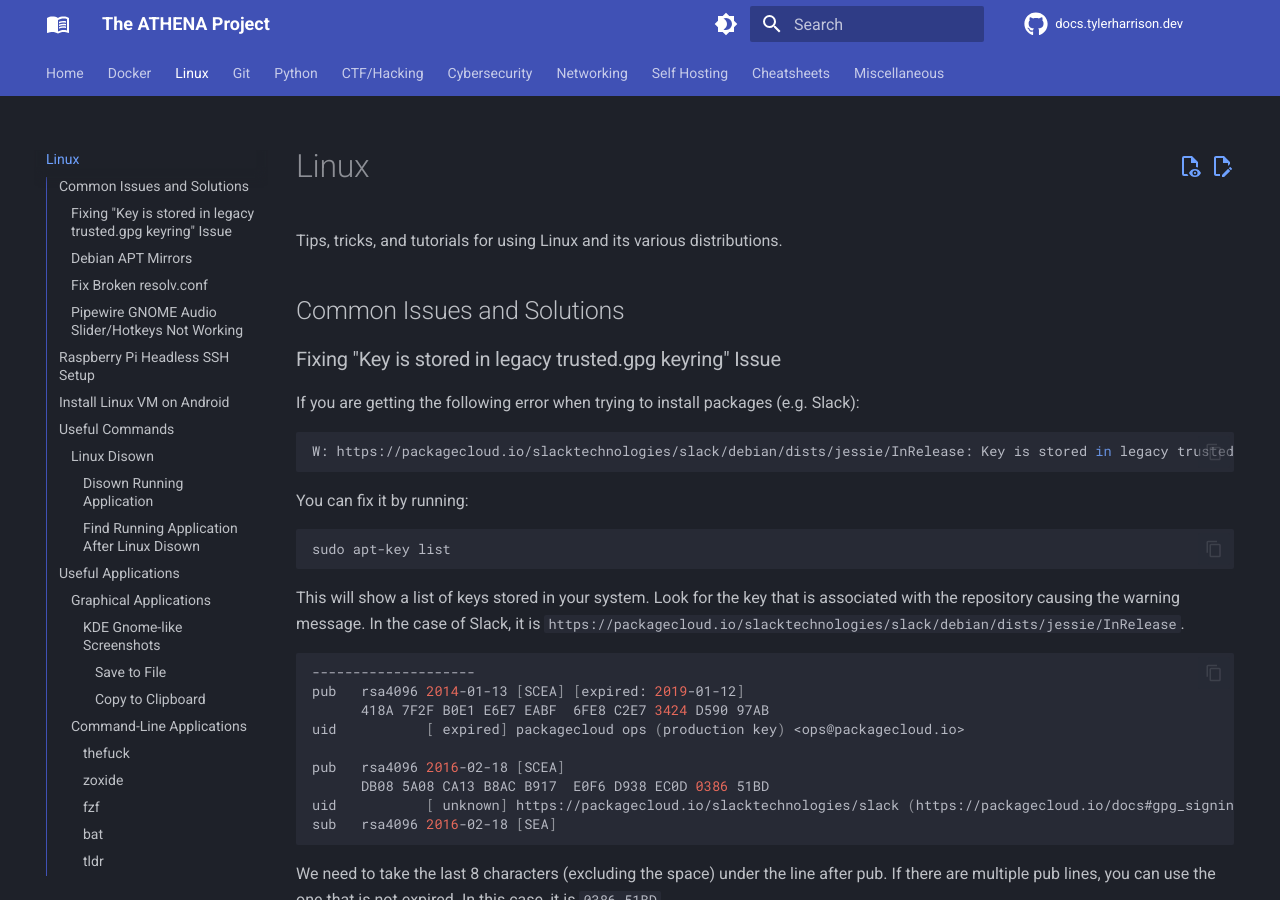
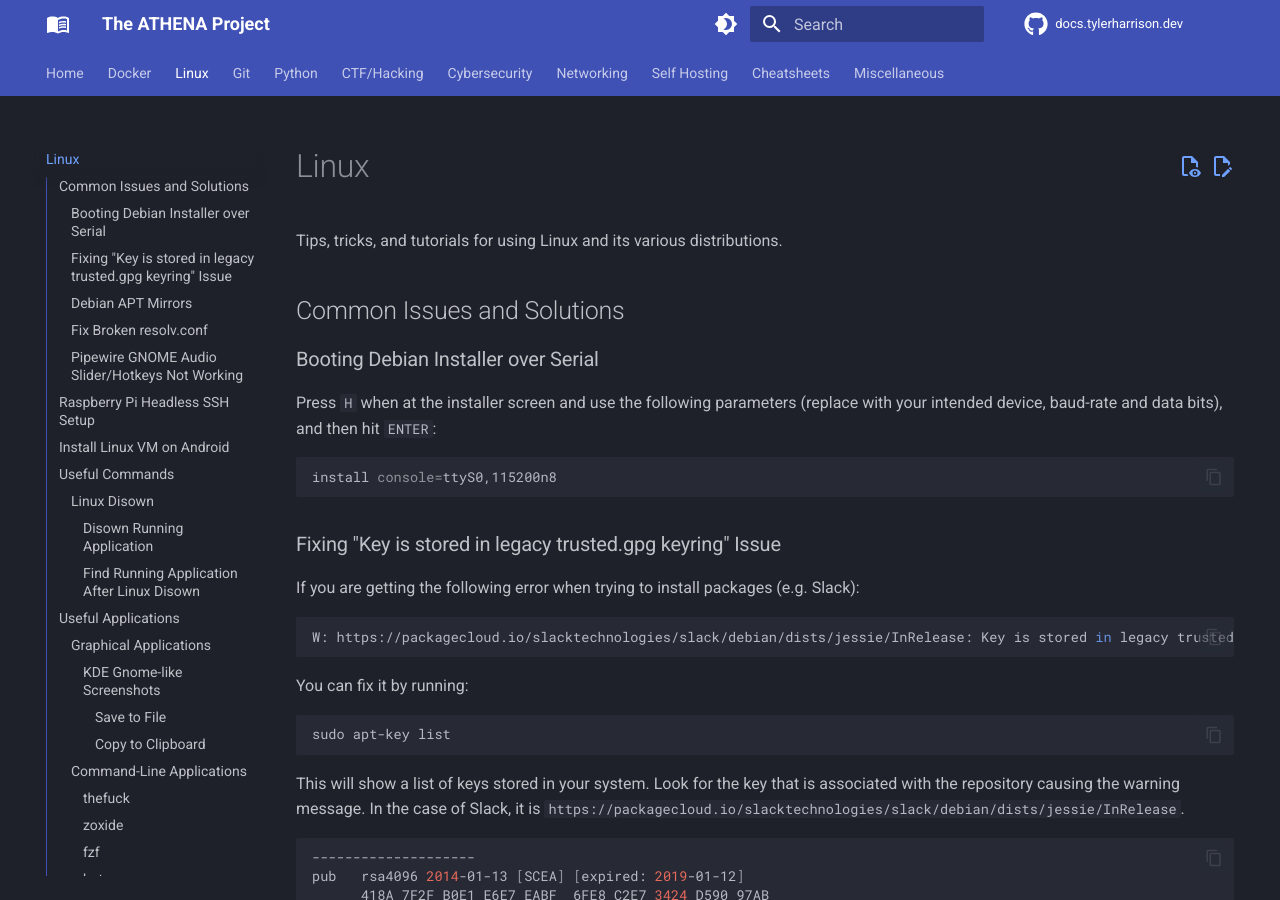
Before and after one commit to williamhatcher/docs.tylerharrison.dev, an MkDocs documentation site: the page built from docs/linux.md, in a window 1280 px wide and 900 px high. Built offline with MkDocs 1.6.1 and Material for MkDocs 9.7.7, drawn with Linux system fonts in a browser that asks for light colours; comment, search, counter and statistics services are not loaded.

Commit message:
Update linux.md

````diff
--- a/docs/linux.md
+++ b/docs/linux.md
@@ -3,6 +3,14 @@
 Tips, tricks, and tutorials for using Linux and its various distributions.
 
 ## Common Issues and Solutions
+
+### Booting Debian Installer over Serial
+
+Press `H` when at the installer screen and use the following parameters (replace with your intended device, baud-rate and data bits), and then hit `ENTER`:
+
+```bash
+install console=ttyS0,115200n8
+```
 
 ### Fixing "Key is stored in legacy trusted.gpg keyring" Issue
 
````
